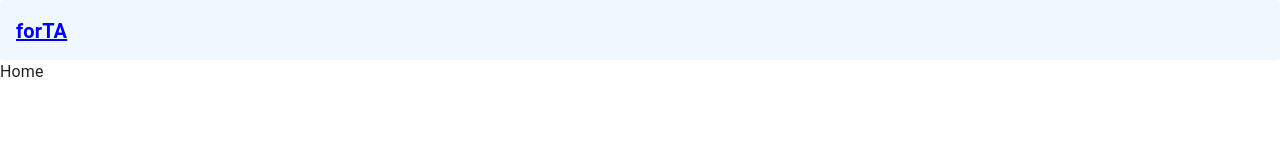
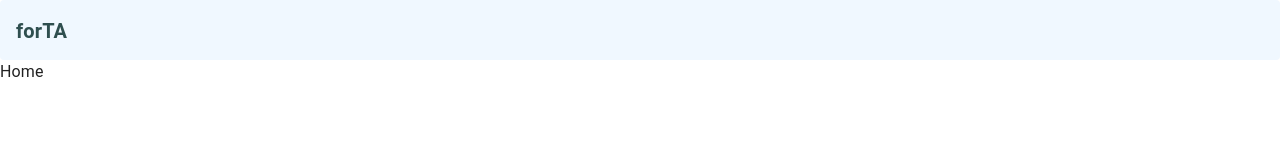
Before and after one commit to Team-forTA/forTA-client, a React (Create React App) app: page / in a window 1280 px wide. Shown: the top 160 px of the page. Built offline with nearby package versions, Linux system fonts and the light colour scheme.

Commit message:
feat(Header): apply BasicLink

```diff
--- a/src/components/common/Header.tsx
+++ b/src/components/common/Header.tsx
@@ -1,6 +1,6 @@
 import React from 'react';
 import { styled } from '@mui/system';
-import { Link } from 'react-router-dom';
+import BasicLink from './BasicLink';
 
 const StyledHeader = styled('header')({
   height: '60px',
@@ -15,7 +15,7 @@ const StyledHeader = styled('header')({
 const Header: React.FC = () => {
   return (
     <StyledHeader>
-      <Link to="/">forTA</Link>
+      <BasicLink to="/" name="forTA" />
     </StyledHeader>
   );
 };
```
